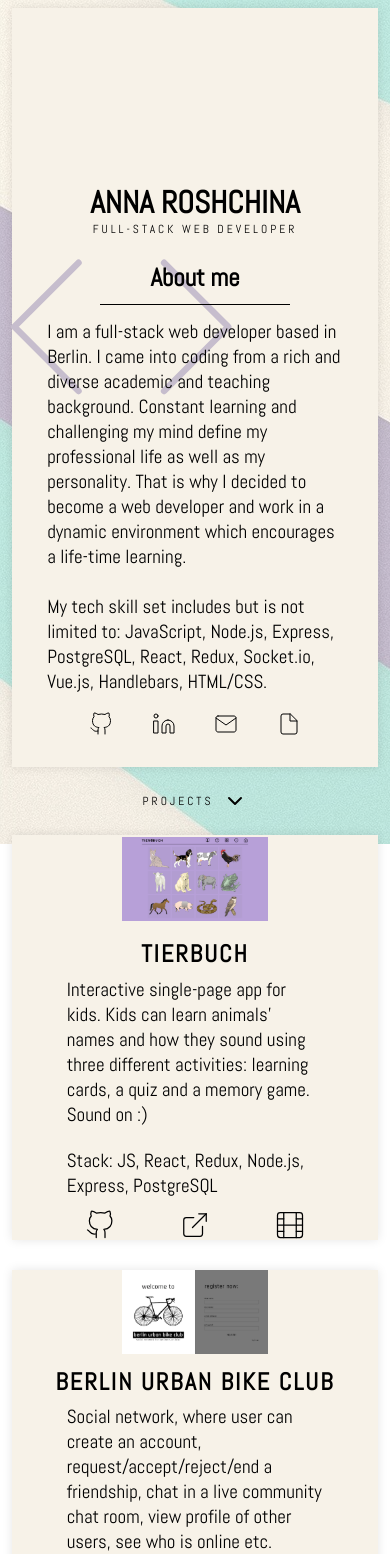
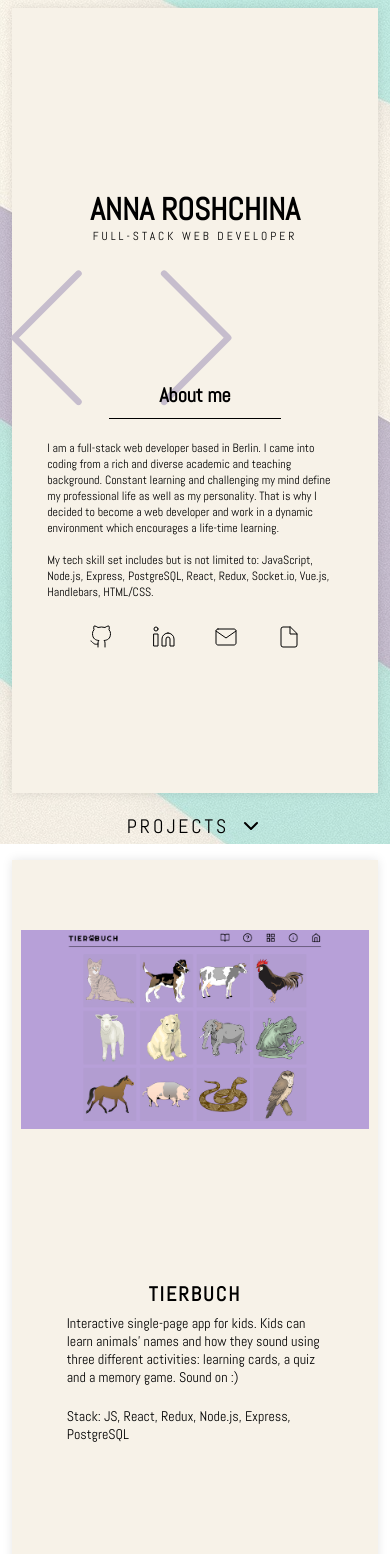
Before and after one commit to anna-rosh/portfolio, a React (Create React App) app: page / in a window 390 px wide. Shown: the top 1554 px of the page. Built offline with nearby package versions, Linux system fonts and the light colour scheme.

Commit message:
mobile layout added

```diff
--- a/src/style.css
+++ b/src/style.css
@@ -383,3 +383,84 @@ footer .contact-container {
     }
 
 }
+
+@media screen and (max-width: 500px) {
+
+    .opening-section {
+        height: 93vh;
+    }
+
+    .about-container h2 {
+        font-size: 20px;
+    }
+
+    .about-text {
+        padding: 6% 8%;
+        font-size: 12px;
+    }
+
+    .project-title-container h1 {
+        font-size: 5vw;
+    }
+
+    /* PROJECT *********************** PROJECT ****************** PROJECT */
+    .project-container {
+        height: 98vh;
+    }
+
+    .img-container {
+        width: 95%;
+    }
+
+    .project-text-container h2 {
+        font-size: 20px;
+    }
+
+    .project-info {
+        font-size: 14px;
+    }
+
+    /* VIDEO ******************** VIDEO ******************* VIDEO ******** VIDEO */
+    .video-container {
+        flex-direction: column;
+    }
+
+    .video-container h1 {
+        writing-mode: horizontal-tb;
+        transform: none;
+        font-size: 20px;
+        position: static;
+        margin-bottom: 30px;
+    }
+
+    .video {
+        width: 90%;
+    }
+
+    /* FOOTER ************************ FOOTER ******************* FOOTER */
+    footer {
+        flex-direction: column;
+        justify-content: center;
+        align-items: center;
+        position: relative;
+    }
+
+    footer p {
+        font-size: 8px;
+        position: absolute;
+        bottom: 0;
+    }
+
+    footer .contact-container {
+        width: 80%;
+        padding-bottom: 10%;
+    }
+
+}
+
+@media screen and (max-width: 320px) {
+    .project-info {
+        font-size: 12px;
+        width: 80%;
+    }
+}
```
